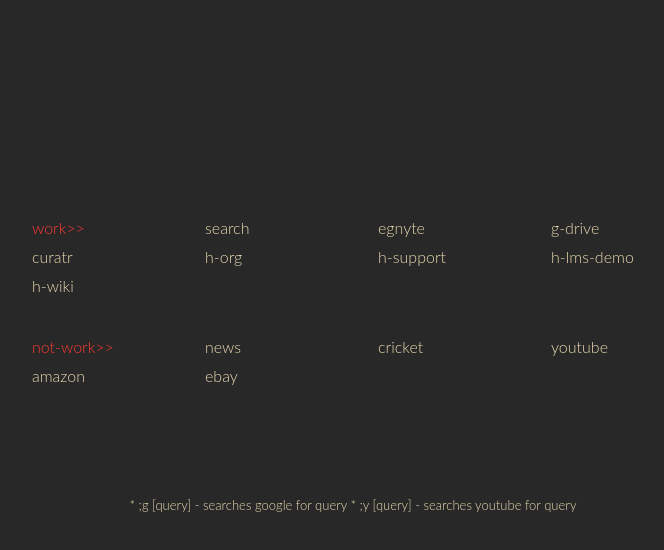
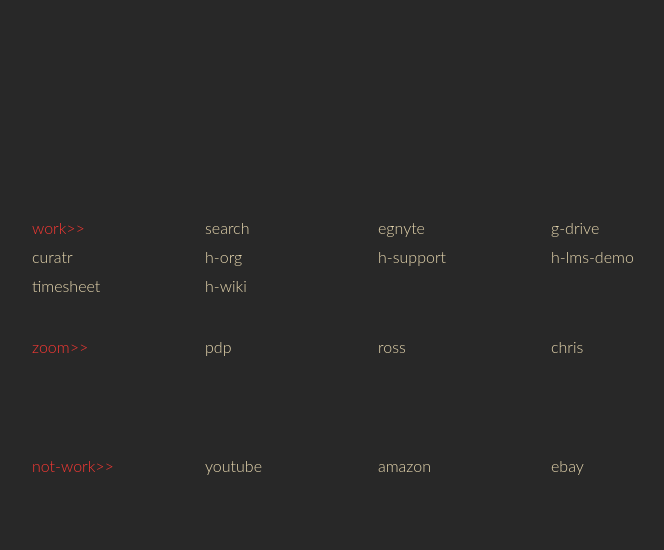
Before and after one commit to rosscoxon/rosscoxon.github.io, a plain HTML site: page index.html in a window 1280 px wide. Shown: the part 280-830 px from the top of the page, without its empty margins (287-951 px from the left). Drawn offline with Linux system fonts and the light colour scheme.

Commit message:
test
test

```diff
--- a/index.html
+++ b/index.html
@@ -4,7 +4,7 @@
 		<link rel=StyleSheet href="style.css">
 		<link rel="shortcut icon" type="image/x-icon" href="favicon.ico">
 		<script>WebFontConfig={google:{families:['Lato:300:latin']}};</script>
-		<title>MonkeySnot</title>
+		<title>home</title>
 	</head>
 	<body onload="start();">
 		<body>
@@ -26,31 +26,25 @@
 							<li><a href="https://www.humentum.org/">h-org</a></li>
 							<li><a href="https://support.humentum.org/support/home">h-support</a></li>
 							<li><a href="https://demo.learning.humentum.org/">h-lms-demo</a></li>
+							<li><a href="https://system.nexonia.com/assistant/showSignin">timesheet</a></li>
 							<li><a href="https://humentum.atlassian.net/wiki/spaces/HW/pages/8814668/Getting+started">h-wiki</a></li>
 								</ul>
+					<br/>
+					<ul class="main" id="zoom">
+							<li>zoom>></li>
+							<li><a href="https://zoom.us/j/2203713159">pdp</a></li>
+							<li><a href="https://humentum.zoom.us/j/7520406896">ross</a></li>
+							<li><a href="https://zoom.us/j/7866281450">chris</a></li>
 					<br/>
 					</ul>
 						<ul class="main" id="not-work">
 							<li>not-work>></li>
-							<li><a href="https://www.theguardian.com/uk/">news</a></li>
-							<li><a href="https://www.bbc.co.uk/sport/cricket">cricket</a></li>
 							<li><a href="https://www.youtube.com/">youtube</a></li>
 							<li><a href="https://www.amazon.co.uk/">amazon</a></li>
 							<li><a href="https://www.ebay.co.uk/">ebay</a></li>
 						</ul>
-					<br/>
-						<p>
-						<br/>
-						<br/>
-						<br/>
-						<br/>
-						<br/>
-						<br/>
-						<center><font size="2">
- 						* ;g [query] - searches google for query
- 						* ;y [query] - searches youtube for query
- 						<center/>
- </p>
+
+
 						</ul>
 					</div>
 				</div>
```
